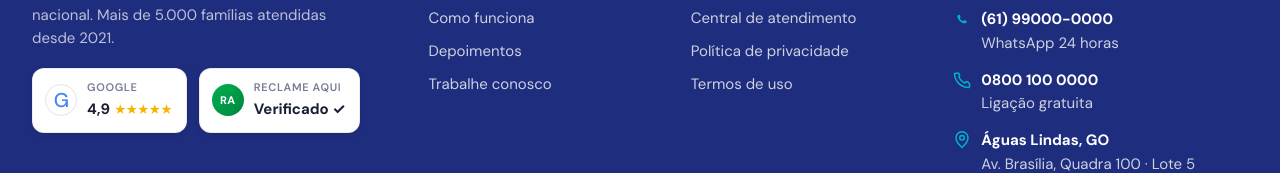
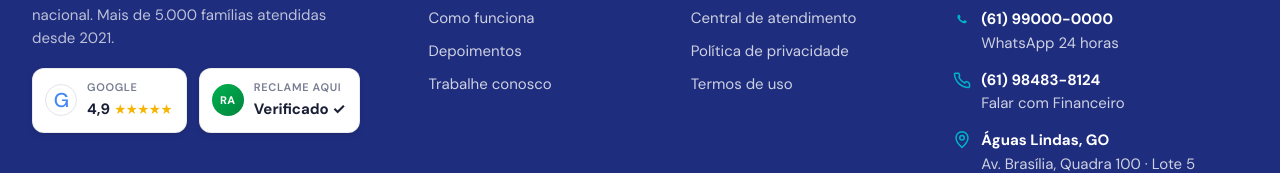
Before and after one commit to valdeir904-ui/amavidas, a Next.js app: page / in a window 1280 px wide. Shown: the part 7578-7751 px from the top of the page. Built offline with nearby package versions, Linux system fonts and the light colour scheme; no server answers; the database is empty.

Commit message:
fix: update contact numbers, remove 0800 mentions, and hide coverage information from plans

```diff
--- a/app/admin/planos/page.tsx
+++ b/app/admin/planos/page.tsx
@@ -137,11 +137,6 @@ function PreviewCard({ plano }: { plano: Plano }) {
           <span className="text-4xl font-bold text-slate-900">{plano.preco}</span>
           <span className="text-slate-400 text-sm mb-1">/mês</span>
         </div>
-        {plano.cobertura > 0 && (
-          <p className="text-xs text-slate-500 font-medium">
-            Cobertura funeral de R$ {plano.cobertura.toLocaleString("pt-BR")}
-          </p>
-        )}
       </div>
       <ul className="space-y-2.5 flex-1">
         {plano.beneficios.map((b, i) => (
--- a/components/DrawerMobile.tsx
+++ b/components/DrawerMobile.tsx
@@ -82,7 +82,7 @@ export default function DrawerMobile({ open, onClose }: Props) {
         <div className="mt-auto flex flex-col gap-3">
           {/* Informar Óbito (Emergência) */}
           <a
-            href="tel:08001000000"
+            href="tel:61985458010"
             className="h-14 flex items-center justify-center gap-2.5 rounded-xl font-bold text-[17px] border transition-all duration-200 active:scale-[0.98]"
             style={{
               color: "#991B1B",
--- a/components/FAQ.tsx
+++ b/components/FAQ.tsx
@@ -23,7 +23,7 @@ const FAQS = [
   },
   {
     q: "Como faço para cancelar o plano?",
-    a: "Sem letras miúdas: você pode cancelar a qualquer momento, sem multa, ligando para nosso 0800 ou pelo WhatsApp. Sem burocracia.",
+    a: "Sem letras miúdas: você pode cancelar a qualquer momento, sem multa, diretamente com a nossa equipe através do WhatsApp. Sem burocracia.",
   },
   {
     q: "O plano cobre cremação?",
--- a/components/Footer.tsx
+++ b/components/Footer.tsx
@@ -144,7 +144,7 @@ export default function Footer() {
 
             {/* Informar Óbito Button */}
             <a
-              href="tel:08001000000"
+              href="tel:61985458010"
               className="flex items-center gap-2.5 mb-6 w-fit h-[44px] px-5 rounded-xl font-bold text-[14px] border whitespace-nowrap transition-all"
               style={{
                 color: "#fff",
@@ -181,8 +181,10 @@ export default function Footer() {
                   <path d="M22 16.92V21a1 1 0 0 1-1.1 1A19 19 0 0 1 2 4.1 1 1 0 0 1 3 3h4.09a1 1 0 0 1 1 .75c.12.7.34 1.38.66 2.01a1 1 0 0 1-.23 1.1L7.9 8.39a16 16 0 0 0 7.7 7.7l1.53-1.61a1 1 0 0 1 1.1-.23c.63.32 1.31.54 2.01.66a1 1 0 0 1 .76 1z" />
                 </svg>
                 <span>
-                  <strong className="block text-white">0800 100 0000</strong>
-                  Ligação gratuita
+                  <a href="tel:61984838124" className="hover:underline">
+                    <strong className="block text-white">(61) 98483-8124</strong>
+                  </a>
+                  Falar com Financeiro
                 </span>
               </li>
               <li className="flex gap-2.5 items-start">
--- a/components/Navbar.tsx
+++ b/components/Navbar.tsx
@@ -63,7 +63,7 @@ export default function Navbar() {
           <div className="hidden min-[1100px]:flex items-center gap-3">
             {/* Informar Óbito (Emergência) */}
             <a
-              href="tel:08001000000"
+              href="tel:61985458010"
               className="flex items-center gap-2 h-[44px] px-4 rounded-xl font-bold text-[13px] border whitespace-nowrap transition-all"
               style={{
                 color: "#1E293B",
@@ -163,7 +163,7 @@ export default function Navbar() {
           {/* Mobile actions — aparece abaixo de 1100px */}
           <div className="flex items-center gap-2.5 min-[1100px]:hidden">
             <a
-              href="tel:08001000000"
+              href="tel:61985458010"
               className="flex items-center gap-1.5 h-[40px] px-3 rounded-[10px] font-bold text-[13px] border transition-all"
               style={{
                 color: "#991B1B",
--- a/components/Simulador.tsx
+++ b/components/Simulador.tsx
@@ -842,11 +842,9 @@ export default function Simulador({ onClose }: { onClose?: () => void }) {
             <div className="bg-[var(--royal-soft)]/50 border border-[var(--royal)]/10 rounded-2xl p-5 mb-6 text-left shadow-inner">
               <p className="text-[12px] font-bold uppercase tracking-wider text-[var(--royal)] mb-1">Seu plano recomendado</p>
               <p className="text-xl font-bold text-[var(--ink)]">{planoAtual.nome}</p>
-              {planoAtual.cobertura > 0 && (
-                <p className="text-[14px] text-[var(--ink-soft)] mt-0.5">
-                  Preço: R$ {planoAtual.preco}/mês
-                </p>
-              )}
+              <p className="text-[14px] text-[var(--ink-soft)] mt-0.5">
+                Preço: R$ {planoAtual.preco}/mês
+              </p>
             </div>
 
             {onClose ? (
```
